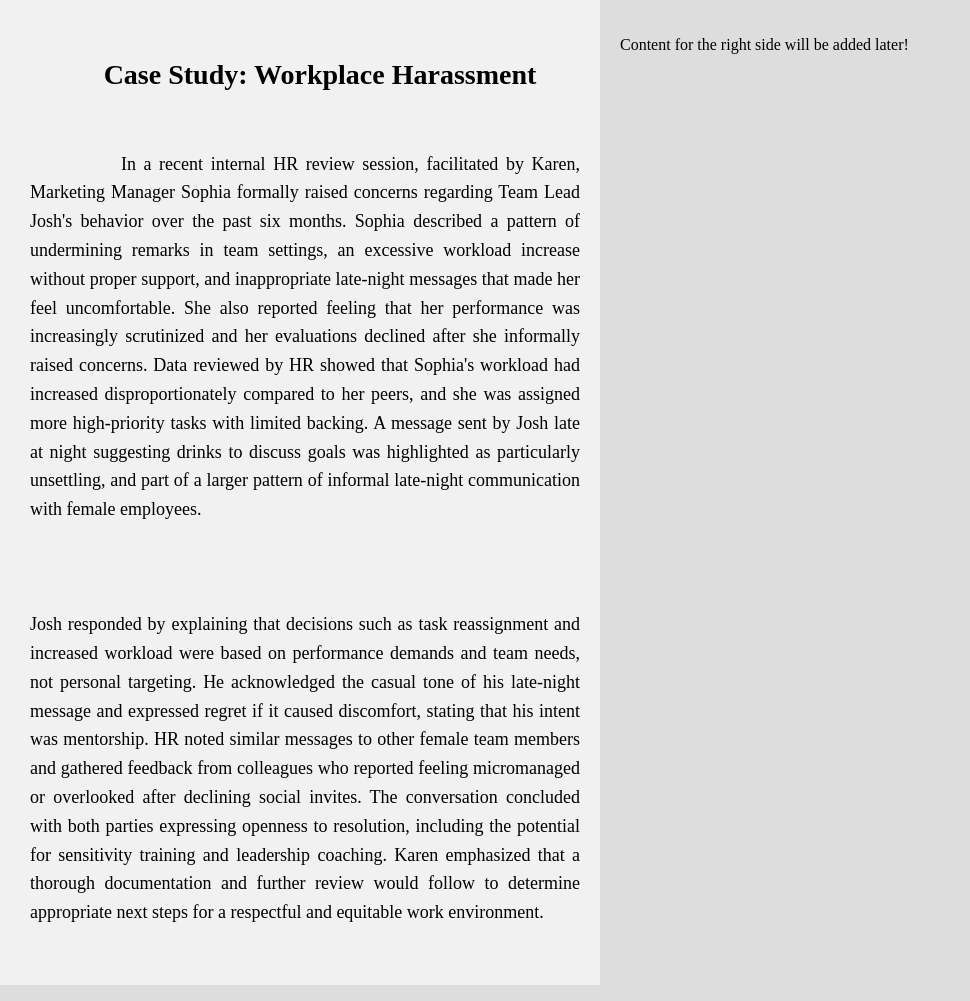
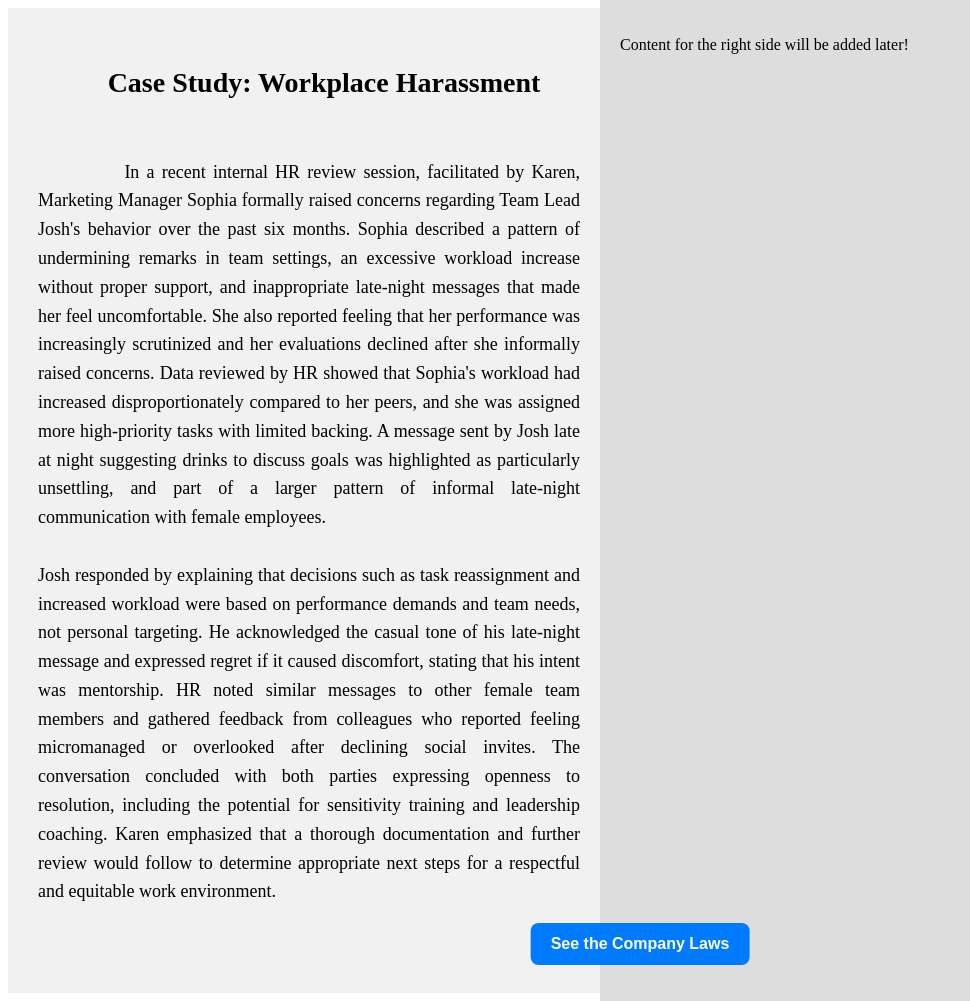
Before and after one commit to shambhawipal-tud/cluster_study1, a Flask app: page /next in a window 1280 px wide. Shown: the whole page, without its empty margins (0-970 px from the left). Run offline with Flask 3, Linux system fonts and the light colour scheme.

Commit message:
added company laws

```diff
--- a/app.py
+++ b/app.py
@@ -1,32 +1,63 @@
-from flask import Flask, render_template
+from flask import Flask, render_template, jsonify
 import os
 
 app = Flask(__name__)
 
 @app.route('/')
 def index():
-    summary_text = ""
-    file_path = os.path.join(os.path.dirname(__file__), "case_study_summary.txt")
+    case_study_text = ""
+
+    case_study_path = os.path.join(os.path.dirname(__file__), "case_study_summary.txt")
+
     try:
-        with open(file_path, "r", encoding="utf-8") as file:
-            summary_text = file.read()
+        with open(case_study_path, "r", encoding="utf-8") as file:
+            case_study_text = file.read()
     except FileNotFoundError:
-        summary_text = "Summary file not found."
+        case_study_text = "Case study summary not found."
 
-    return render_template("index.html", summary=summary_text)
+    return render_template("index.html", case_study=case_study_text)
 
 @app.route('/next')
 def next_page():
-    summary_text = ""
-    file_path = os.path.join(os.path.dirname(__file__), "case_study_summary.txt")
+    case_study_text = ""
+    company_laws_text = ""
+
+    case_study_path = os.path.join(os.path.dirname(__file__), "case_study_summary.txt")
+    company_laws_path = os.path.join(os.path.dirname(__file__), "company_laws.txt")
+
     try:
-        with open(file_path, "r", encoding="utf-8") as file:
-            summary_text = file.read()
+        with open(case_study_path, "r", encoding="utf-8") as file:
+            case_study_text = file.read()
+
+        with open(company_laws_path, "r", encoding="utf-8") as file:
+            company_laws_text = file.read()
+
     except FileNotFoundError:
-        summary_text = "Summary file not found."
+        case_study_text = "Case study summary not found."
+        company_laws_text = "Company laws text not found."
 
-    return render_template("next.html", summary=summary_text)
+    return render_template("next.html", case_study=case_study_text, company_laws=company_laws_text)
 
+@app.route('/toggle')
+def toggle_content():
+    case_study_text = ""
+    company_laws_text = ""
+
+    case_study_path = os.path.join(os.path.dirname(__file__), "case_study_summary.txt")
+    company_laws_path = os.path.join(os.path.dirname(__file__), "company_laws.txt")
+
+    try:
+        with open(case_study_path, "r", encoding="utf-8") as file:
+            case_study_text = file.read()
+
+        with open(company_laws_path, "r", encoding="utf-8") as file:
+            company_laws_text = file.read()
+
+    except FileNotFoundError:
+        case_study_text = "Case study summary not found."
+        company_laws_text = "Company laws text not found."
+
+    return jsonify({"case_study": case_study_text, "company_laws": company_laws_text})
 
 if __name__ == '__main__':
     app.run(debug=True)
--- a/static/style.css
+++ b/static/style.css
@@ -22,12 +22,12 @@
 }
 
 .summary-content {
-    white-space: pre-wrap; /* Allow text to wrap */
-    word-wrap: break-word; /* Break long words */
+    white-space: pre-wrap; /* Text will wrap properly */
+    word-wrap: break-word; /* Ensure long words break */
     text-align: justify;
     font-size: 18px;
     line-height: 1.6;
-    padding-right: 30px; /* Add right padding to avoid touching the edge */
+    padding-right: 30px; /* Padding to avoid touching the edge */
 }
 
 .bottom-right-button {
@@ -52,7 +52,6 @@
         background-color: #0056b3;
     }
 
-/* The left side of the page */
 .split {
     height: 100%;
     position: fixed;
@@ -61,19 +60,20 @@
 
 .left {
     left: 0;
-    width: 50%; /* Take up only half of the screen */
+    width: 50%;
     background-color: #f1f1f1;
-    padding-top: 40px; /* Space for the title */
-    padding-left: 30px; /* Padding from the left */
-    padding-right: 30px; /* Padding from the right */
+    padding-top: 40px;
+    padding-left: 30px;
+    padding-right: 30px;
     box-sizing: border-box;
-    overflow-y: auto; /* Allow scrolling if content exceeds container height */
-    height: 100vh; /* Ensure the left side takes the full viewport height */
+    overflow-y: auto;
+    height: 100vh; /* Full viewport height */
+    position: relative; /* Necessary for absolute button positioning inside */
 }
 
 .right {
     right: 0;
-    width: 50%; /* The right side also takes up half the screen */
+    width: 50%;
     background-color: #ddd;
     overflow-y: auto;
     padding: 20px;
@@ -81,7 +81,7 @@
 
 .title-container {
     text-align: center;
-    margin-bottom: 20px; /* Space between title and case study */
+    margin-bottom: 20px;
 }
 
 .page-heading {
@@ -90,12 +90,33 @@
 }
 
 .summary-content {
-    white-space: pre-wrap; /* Text will wrap properly */
-    word-wrap: break-word; /* Ensure long words break */
+    white-space: pre-wrap;
+    word-wrap: break-word;
     text-align: justify;
     font-size: 18px;
     line-height: 1.6;
-    max-width: 100%; /* Prevent it from overflowing */
-    box-sizing: border-box; /* Include padding in element's width calculation */
-    margin-bottom: 30px; /* Add some space at the bottom */
 }
+
+.bottom-left-button {
+    position: fixed; /* Change this to fixed to keep it at the bottom */
+    bottom: 20px; /* Distance from bottom */
+    left: 50%; /* Center horizontally */
+    transform: translateX(-50%); /* Center the button */
+    z-index: 10; /* Make sure the button stays on top of the content */
+}
+
+button {
+    padding: 12px 20px;
+    background-color: #007BFF;
+    color: white;
+    border: none;
+    border-radius: 8px;
+    font-size: 16px;
+    font-weight: bold;
+    cursor: pointer;
+    transition: background-color 0.3s ease;
+}
+
+    button:hover {
+        background-color: #0056b3;
+    }
--- a/templates/index.html
+++ b/templates/index.html
@@ -1,7 +1,7 @@
 <!DOCTYPE html>
 <html>
 <head>
-    <title>Welcome</title>
+    <title>Case Study</title>
     <link rel="stylesheet" href="{{ url_for('static', filename='style.css') }}">
 </head>
 <body>
@@ -10,11 +10,12 @@
 
         <div class="center-text-box">
             <div class="summary-content">
-                {{ summary.replace('\n', '<br><br>')|safe }}
+                {{ case_study|safe }} <!-- Display case study text -->
             </div>
         </div>
     </div>
 
+    <!-- Bottom-right button to continue to the next page -->
     <div class="bottom-right-button">
         <a href="{{ url_for('next_page') }}" class="continue-button">Press to continue</a>
     </div>
--- a/templates/next.html
+++ b/templates/next.html
@@ -3,6 +3,7 @@
 <head>
     <title>Case Study Details</title>
     <link rel="stylesheet" href="{{ url_for('static', filename='style.css') }}">
+    <script src="https://code.jquery.com/jquery-3.6.0.min.js"></script>
 </head>
 <body>
     <div class="split left">
@@ -10,8 +11,13 @@
             <h1 class="page-heading">Case Study: Workplace Harassment</h1>
         </div>
 
-        <div class="summary-content">
-            {{ summary.replace('\n', '<br><br>')|safe }}
+        <div class="summary-content" id="content">
+            {{ case_study|safe }} <!-- Initially display case study -->
+        </div>
+
+        <!-- Button to toggle between case study and company laws -->
+        <div class="bottom-left-button">
+            <button id="toggle-button" onclick="toggleContent()">See the Company Laws</button>
         </div>
     </div>
 
@@ -21,5 +27,31 @@
             <p>Content for the right side will be added later!</p>
         </div>
     </div>
+
+    <script>
+        let isCaseStudy = true;
+
+        function toggleContent() {
+            isCaseStudy = !isCaseStudy;
+
+            // Update the button text
+            const button = document.getElementById('toggle-button');
+            if (isCaseStudy) {
+                button.textContent = 'See the Company Laws';
+            } else {
+                button.textContent = 'See the Case Study';
+            }
+
+            // Make an AJAX request to toggle content
+            $.get('/toggle', function (data) {
+                const contentDiv = document.getElementById('content');
+                if (isCaseStudy) {
+                    contentDiv.innerHTML = data.case_study.replace('\n', '<br><br>');
+                } else {
+                    contentDiv.innerHTML = data.company_laws.replace('\n', '<br><br>');
+                }
+            });
+        }
+    </script>
 </body>
 </html>
```
Also changed, not shown: company_laws.txt (added, +212 -0 lines).
